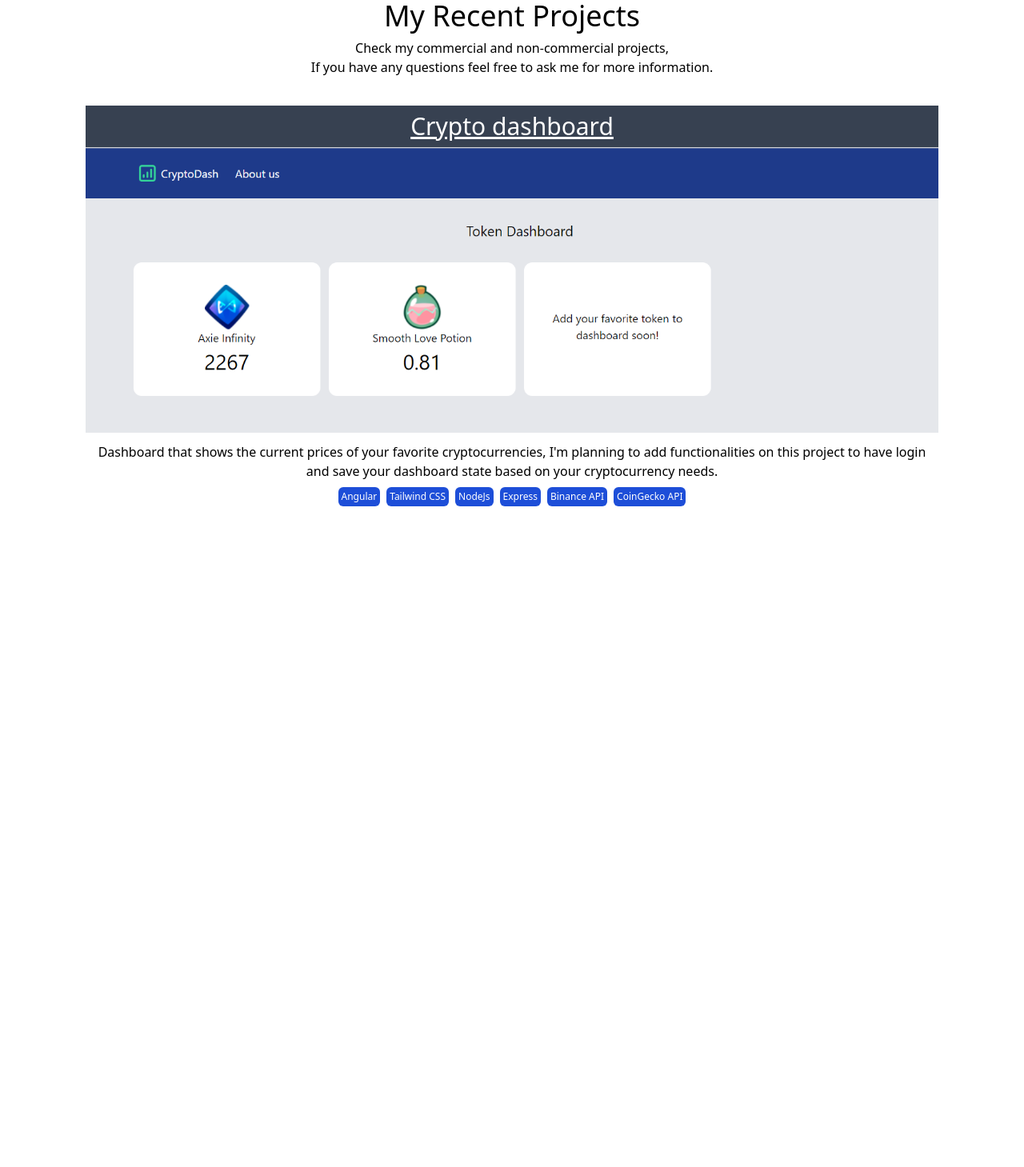
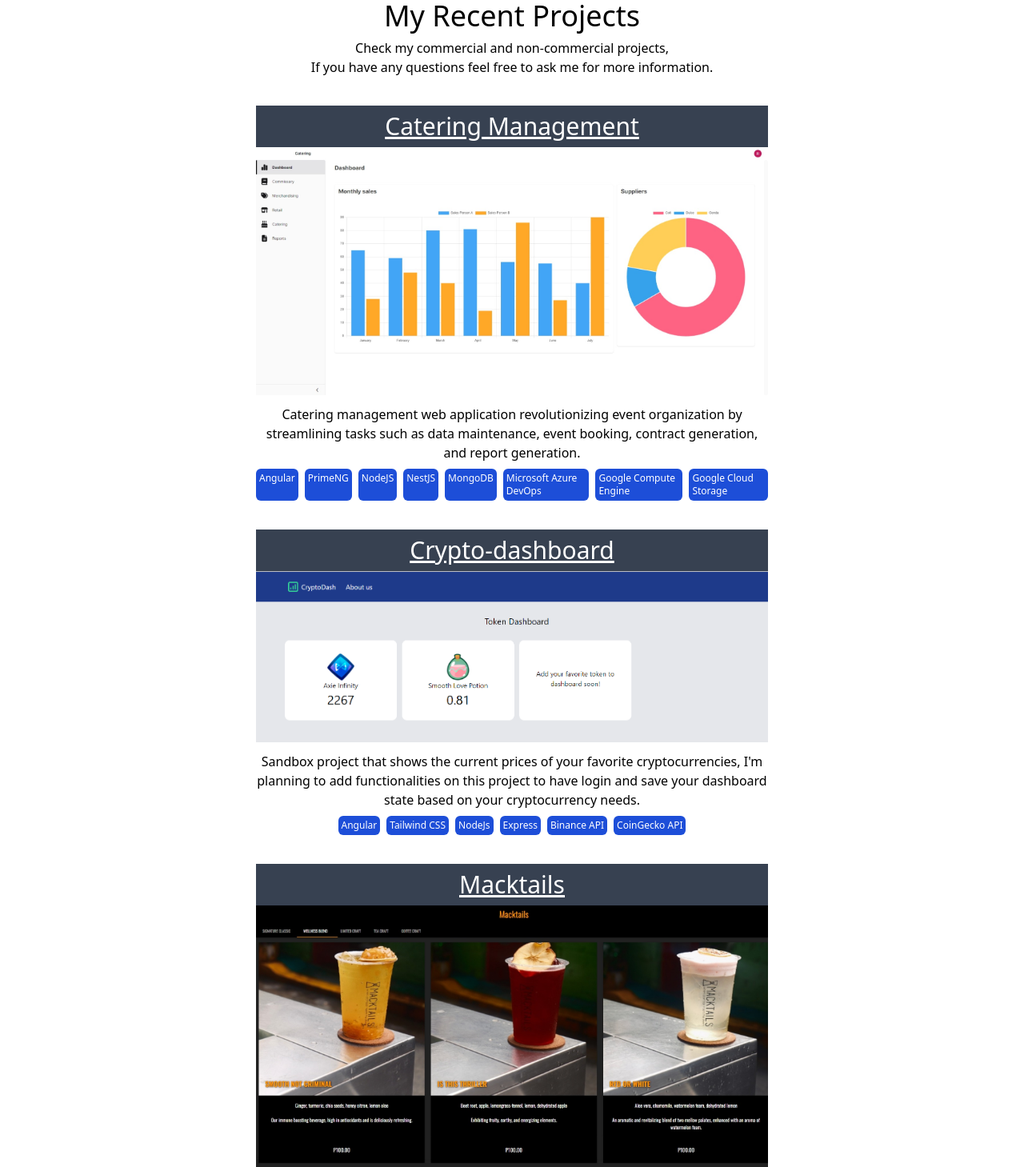
Before and after one commit to raseminiano00/personal-portfolio, a React (Create React App) app: page / in a window 1280 px wide. Shown: the part 800-2259 px from the top of the page at 80% size. Before the commit the page ends 1600 px from the top, so only its background shows below. Built offline with nearby package versions, Linux system fonts and the light colour scheme.

Commit message:
Update work array and improve css stylign

```diff
--- a/src/components/Works.js
+++ b/src/components/Works.js
@@ -1,10 +1,29 @@
 import React from "react";
 import work1 from "../assets/work-1-img.png";
+import work2 from "../assets/work-2-img.jpeg";
+import work3 from "../assets/work-3-img.jpeg";
 
 const works = [
   {
-    title: "Crypto dashboard",
-    description: `Dashboard that shows the current prices of your favorite cryptocurrencies, I'm planning to add functionalities on this project to have login and save your dashboard state
+    title: "Catering Management",
+    description: `Catering management web application revolutionizing event organization by streamlining tasks such as data maintenance, event booking, contract generation, and report generation.`,
+    previewImage: work3,
+    technologies: [
+      "Angular",
+      "PrimeNG",
+      "NodeJS",
+      "NestJS",
+      "MongoDB",
+      "Microsoft Azure DevOps",
+      "Google Compute Engine",
+      "Google Cloud Storage",
+    ],
+    link: "",
+    repositoryLink: "",
+  },
+  {
+    title: "Crypto-dashboard",
+    description: `Sandbox project that shows the current prices of your favorite cryptocurrencies, I'm planning to add functionalities on this project to have login and save your dashboard state
       based on your cryptocurrency needs.`,
     previewImage: work1,
     technologies: [
@@ -16,6 +35,14 @@
       "CoinGecko API",
     ],
     link: "https://crypto-dash-2400a.web.app/",
+    repositoryLink: "",
+  },
+  {
+    title: "Macktails",
+    description: `Online menu for a mocktail business, seamlessly blending creativity and functionality to provide users with an enticing platform to explore an array of refreshing mocktail offerings.`,
+    previewImage: work2,
+    technologies: ["React JS", "Materialize CSS", "Github Deployments"],
+    link: "https://macktails-menu.github.io/",
     repositoryLink: "",
   },
 ];
@@ -39,7 +66,7 @@
             return (
               <div
                 key={work.title}
-                className="work-container md:w-10/12 sm:w-full m-auto border-"
+                className="work-container md:w-6/12 sm:w-full m-auto  pb-9"
               >
                 <div className="work-header text-3xl p-2 bg-gray-700 text-center text-white underline">
                   {work.title}
```
Also changed, not shown: src/assets/work-2-img.jpeg (added), src/assets/work-3-img.jpeg (added).
